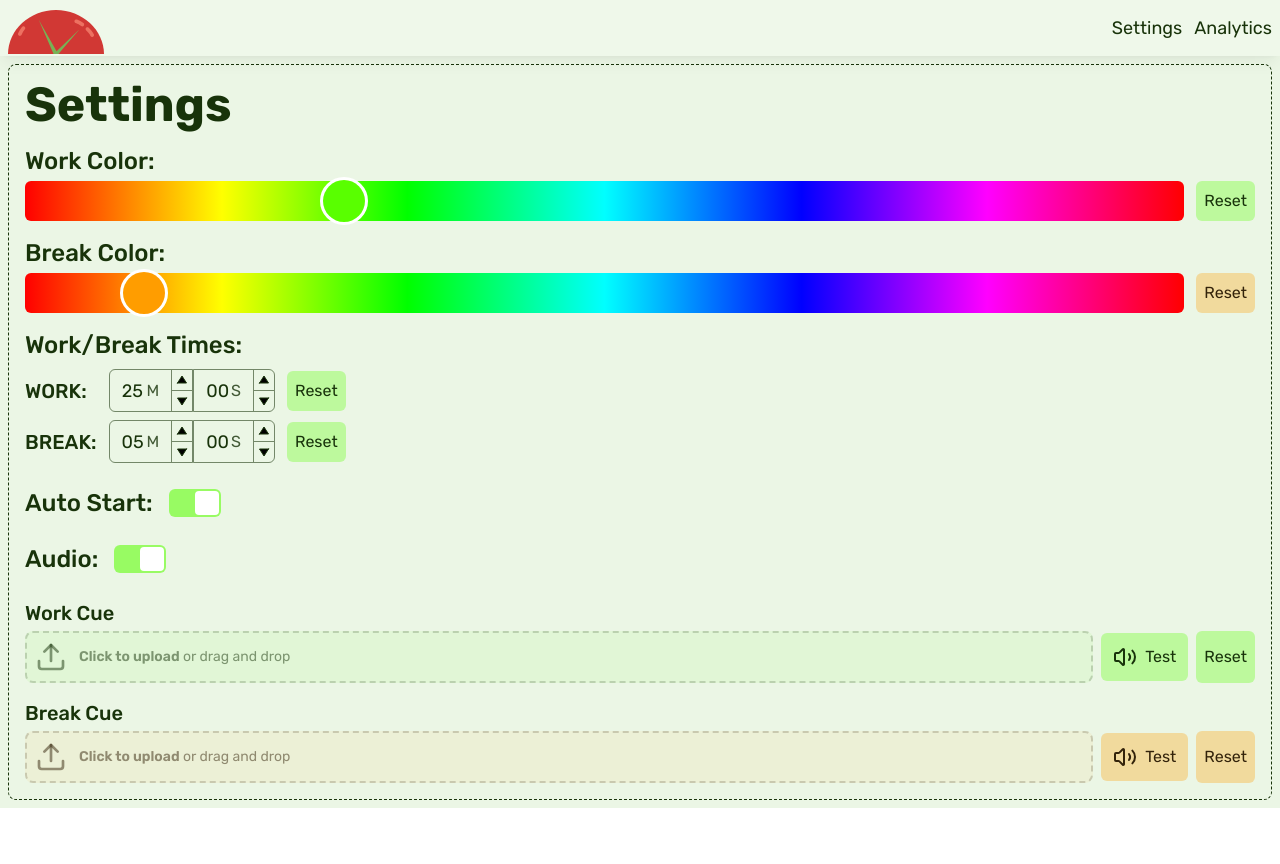
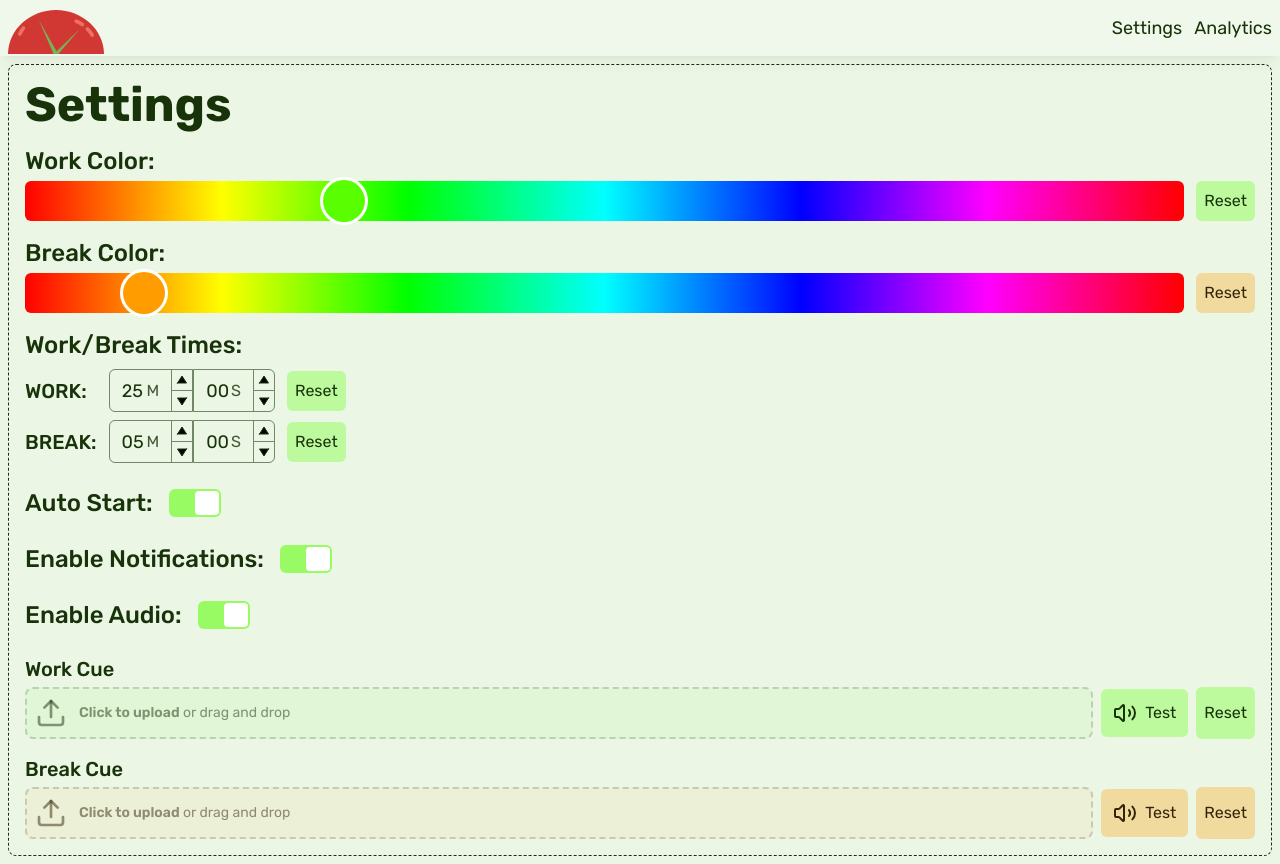
Before and after one commit to SyntaxBox/pomobit, a React (Vite) app: page /settings in a window 1280 px wide. Before the commit the page ends 808 px from the top, so only its background shows below. Built offline with nearby package versions, Linux system fonts and the light colour scheme.

Commit message:
add notification support to shifts

```diff
--- a/src/hooks/useNotifications.tsx
+++ b/src/hooks/useNotifications.tsx
@@ -1,11 +1,4 @@
 import { useSettings } from "./useSettings";
-
-interface NotificationOptions {
-  body?: string;
-  icon?: string;
-  tag?: string;
-  data?: any;
-}
 
 export function useNotifications() {
   const { isNotificationEnabled, notificationPermission, updateSettings } =
@@ -25,11 +18,15 @@ export function useNotifications() {
     }
   };
 
-  const sendNotification = async (
-    title: string,
-    options: NotificationOptions = {},
-  ) => {
-    if (isNotificationEnabled) {
+  const sendNotification = async ({
+    title,
+    ...args
+  }: {
+    title: string;
+    body?: string;
+    tag?: string;
+  }) => {
+    if (!isNotificationEnabled) {
       console.warn("Notification disabled");
       return;
     }
@@ -39,7 +36,11 @@ export function useNotifications() {
     }
 
     try {
-      new Notification(title, options);
+      new Notification(title, {
+        ...args,
+        icon: "./icon.svg",
+        badge: "./icon.svg",
+      });
     } catch (error) {
       console.error("Error sending notification:", error);
     }
--- a/src/hooks/usePromodoro.tsx
+++ b/src/hooks/usePromodoro.tsx
@@ -2,6 +2,7 @@ import { useEffect, useState } from "react";
 import { usePomodoroStore } from "../store/";
 import { useSettings } from "./useSettings";
 import { useAudio } from "./useAudio";
+import { useNotifications } from "./useNotifications";
 
 interface Session {
   start: number;
@@ -17,15 +18,11 @@ export function usePomodoro() {
     timeLeft,
     isBreak,
     switchMode,
-    pauseTimer,
-    resetTimer,
-    updateTimeLeft,
-    setWorkShift,
-    setBreakShift,
     autoStart,
   } = usePomodoroStore();
-  const { workShift, breakShift } = useSettings();
+  const { workShift, breakShift, isNotificationEnabled } = useSettings();
   const { playNotification } = useAudio();
+  const { sendNotification } = useNotifications();
   const [session, setSession] = useState<Session | null>(null);
 
   useEffect(() => {
@@ -40,6 +37,13 @@ export function usePomodoro() {
         });
         // Play different notifications for break and work sessions
         playNotification(isBreak ? "breakCue" : "workCue");
+        //
+        isNotificationEnabled &&
+          sendNotification({
+            title: "Shift Finished",
+            body: isBreak ? "Break time!" : "Time to work!",
+            tag: "shift-finished",
+          });
       }
       intervalId = setInterval(() => {
         tick();
@@ -84,18 +88,5 @@ export function usePomodoro() {
 
   return {
     getGradientPercentage,
-    isRunning,
-    startTimer,
-    timeLeft,
-    isBreak,
-    workShift,
-    breakShift,
-    switchMode,
-    pauseTimer,
-    resetTimer,
-    updateTimeLeft,
-    setWorkShift,
-    setBreakShift,
-    autoStart,
   };
 }
--- a/src/routes/settings-page.tsx
+++ b/src/routes/settings-page.tsx
@@ -17,6 +17,7 @@ export default function SettingsPage() {
     isAudioCuesAllowed,
     workCue,
     breakCue,
+    isNotificationEnabled,
     DEFAULT_SETTINGS,
   } = useSettings();
   return (
@@ -128,7 +129,17 @@ export default function SettingsPage() {
             />
           </div>
           <div className="flex my-6 items-center gap-4">
-            <H3 className="m-0">Audio:</H3>
+            <H3 className="m-0">Enable Notifications:</H3>
+            <Switch
+              value={isNotificationEnabled}
+              onChange={(newVal) => {
+                updateSettings({ isNotificationEnabled: newVal });
+              }}
+              pallet={currentPallet}
+            />
+          </div>
+          <div className="flex my-6 items-center gap-4">
+            <H3 className="m-0">Enable Audio:</H3>
             <Switch
               value={isAudioCuesAllowed}
               onChange={(newVal) => {
```
